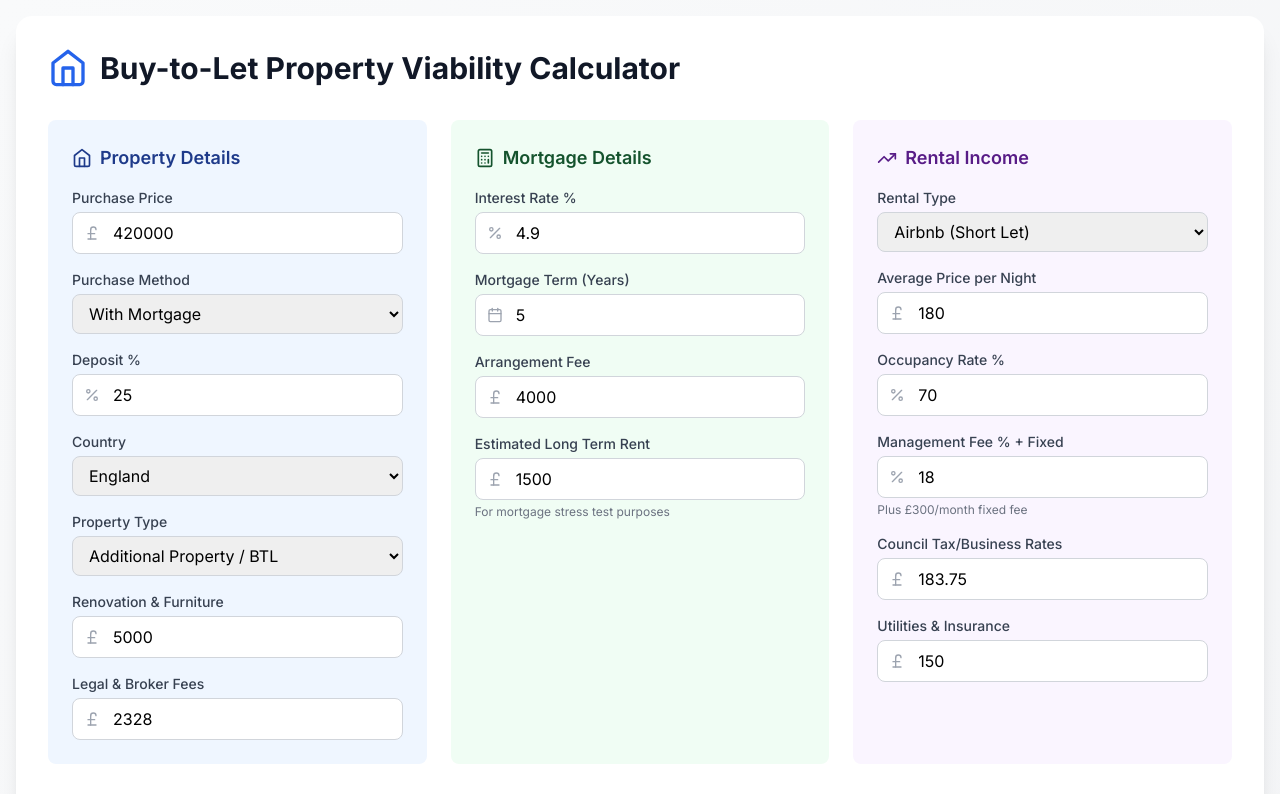
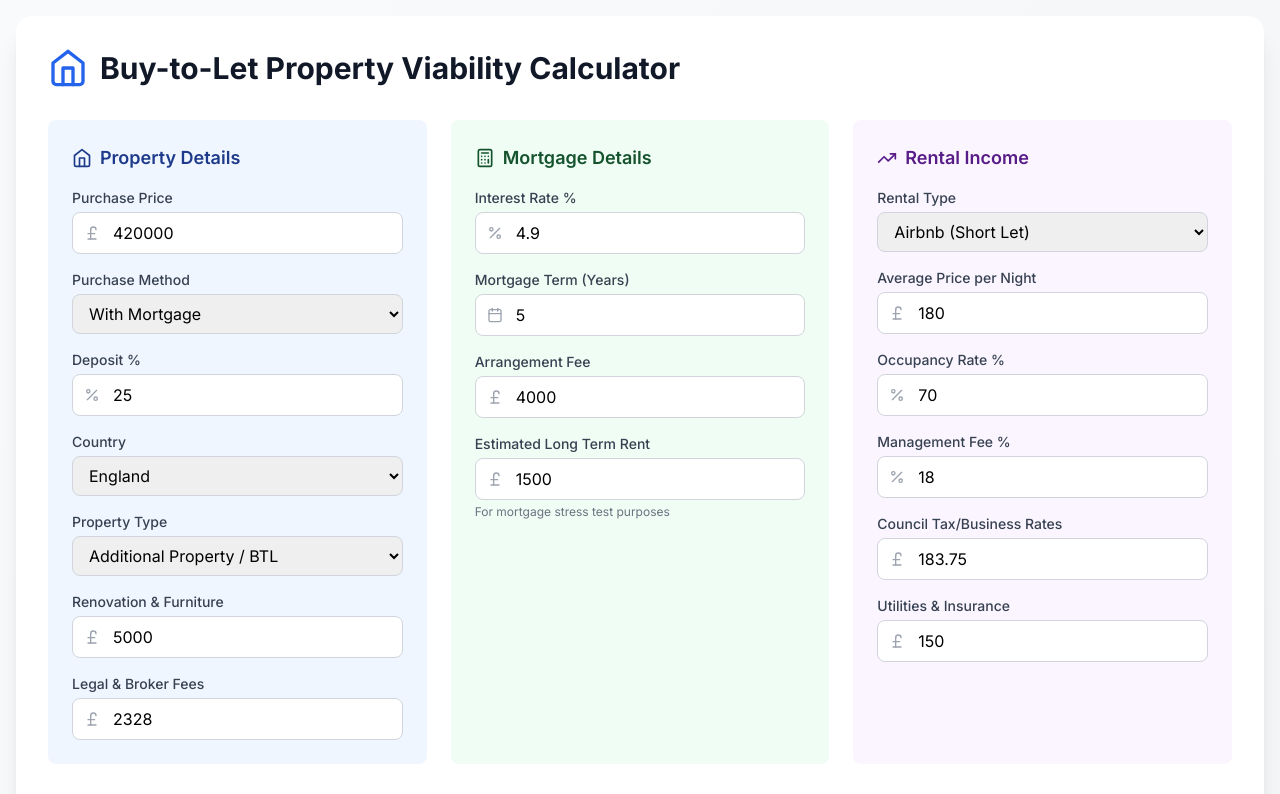
Before and after one commit to RegleAI/BTL, a Next.js app: page / in a window 1280 px wide. Shown: the top 794 px of the page. Built offline with nearby package versions, Linux system fonts and the light colour scheme.

Commit message:
Update page.js

```diff
--- a/app/page.js
+++ b/app/page.js
@@ -184,10 +184,8 @@ export default function BTLCalculator() {
       ? (mortgageAmount * (mortgageRate / 100) / 12) + (arrangementFee / (mortgageYears * 12))
       : 0; // No mortgage payments if buying with cash
 
-    // Management fees - different for Airbnb vs AST
-    const managementFees = inputs.rentalType === 'airbnb'
-      ? (monthlyIncomeFromRental * (managementFeePercent / 100)) + 300  // Airbnb: % + fixed fee
-      : monthlyIncomeFromRental * (managementFeePercent / 100);         // AST: % only
+    // Management fees - percentage only for both types
+    const managementFees = monthlyIncomeFromRental * (managementFeePercent / 100);
 
     const totalMonthlyExpenditure = monthlyMortgagePayment + managementFees + councilTax + utilities;
 
@@ -496,7 +494,7 @@ export default function BTLCalculator() {
                   </div>
 
                   <div>
-                    <label className="block text-sm font-medium text-gray-700 mb-1">Management Fee % + Fixed</label>
+                    <label className="block text-sm font-medium text-gray-700 mb-1">Management Fee %</label>
                     <div className="relative">
                       <Percent className="absolute left-3 top-1/2 transform -translate-y-1/2 w-4 h-4 text-gray-400" />
                       <input
@@ -506,7 +504,6 @@ export default function BTLCalculator() {
                         className="w-full pl-10 pr-3 py-2 border border-gray-300 rounded-lg focus:ring-2 focus:ring-purple-500 focus:border-transparent"
                       />
                     </div>
-                    <p className="text-xs text-gray-500 mt-1">Plus £300/month fixed fee</p>
                   </div>
                 </>
               ) : (
@@ -535,7 +532,6 @@ export default function BTLCalculator() {
                         className="w-full pl-10 pr-3 py-2 border border-gray-300 rounded-lg focus:ring-2 focus:ring-purple-500 focus:border-transparent"
                       />
                     </div>
-                    <p className="text-xs text-gray-500 mt-1">Percentage only, no fixed fee</p>
                   </div>
                 </>
               )}
```
